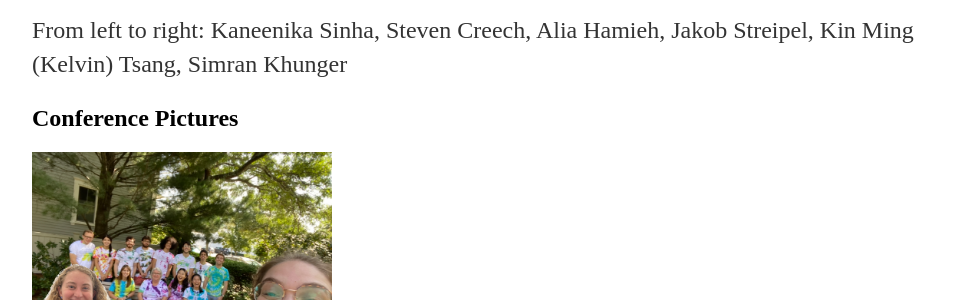
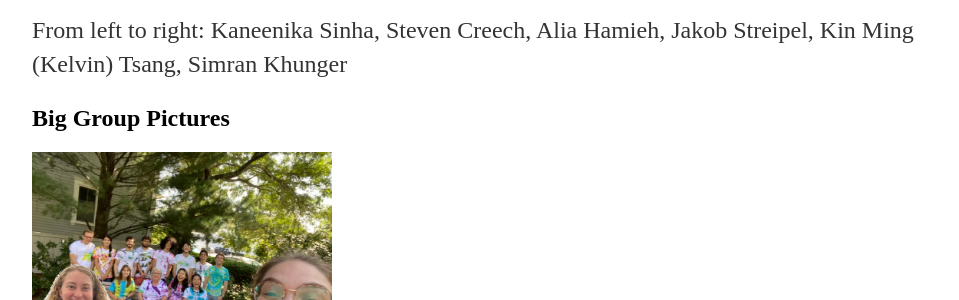
Before and after one commit to stevenecreech/stevenecreech.github.io, a Jekyll site: the page built from collaborators/index.html, in a window 1280 px wide. Shown: the part 1302-1602 px from the top of the page, without its empty margins (160-1119 px from the left). Built offline with Jekyll 4.4.1, drawn with Linux system fonts in a browser that asks for light colours; Markdown is read by kramdown in place of the engine named in the settings.

Commit message:
Update index.html

```diff
--- a/collaborators/index.html
+++ b/collaborators/index.html
@@ -65,7 +65,7 @@ title: Steven Creech Collaborators
         </div>
 	<p>From left to right: Kaneenika Sinha, Steven Creech, Alia Hamieh, Jakob Streipel, Kin Ming (Kelvin) Tsang, Simran Khunger</p>
 
-	    <h2>Conference Pictures</h2>
+	    <h2>Big Group Pictures</h2>
 
 	    <div class="image-container">
             <img src="../images/TieDye.jpg" alt="TieDye" width="300" height="auto">
```
